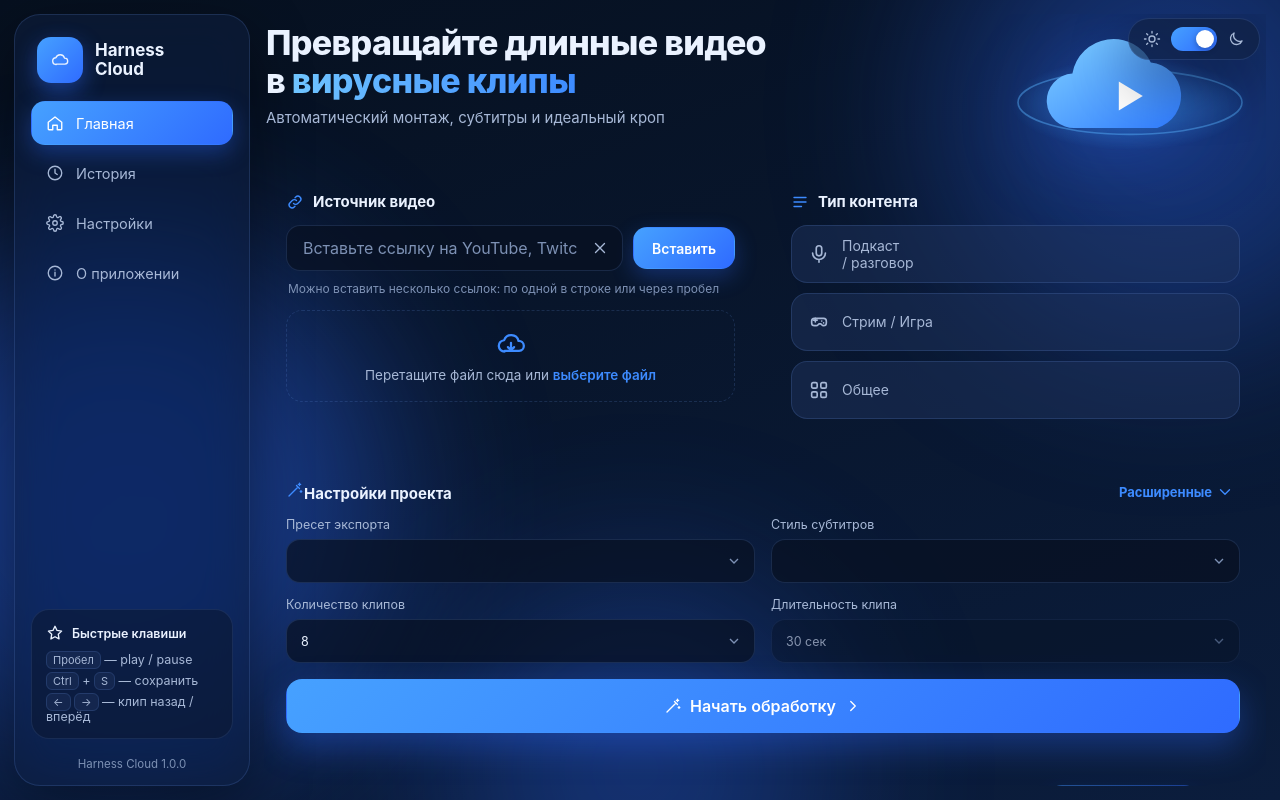
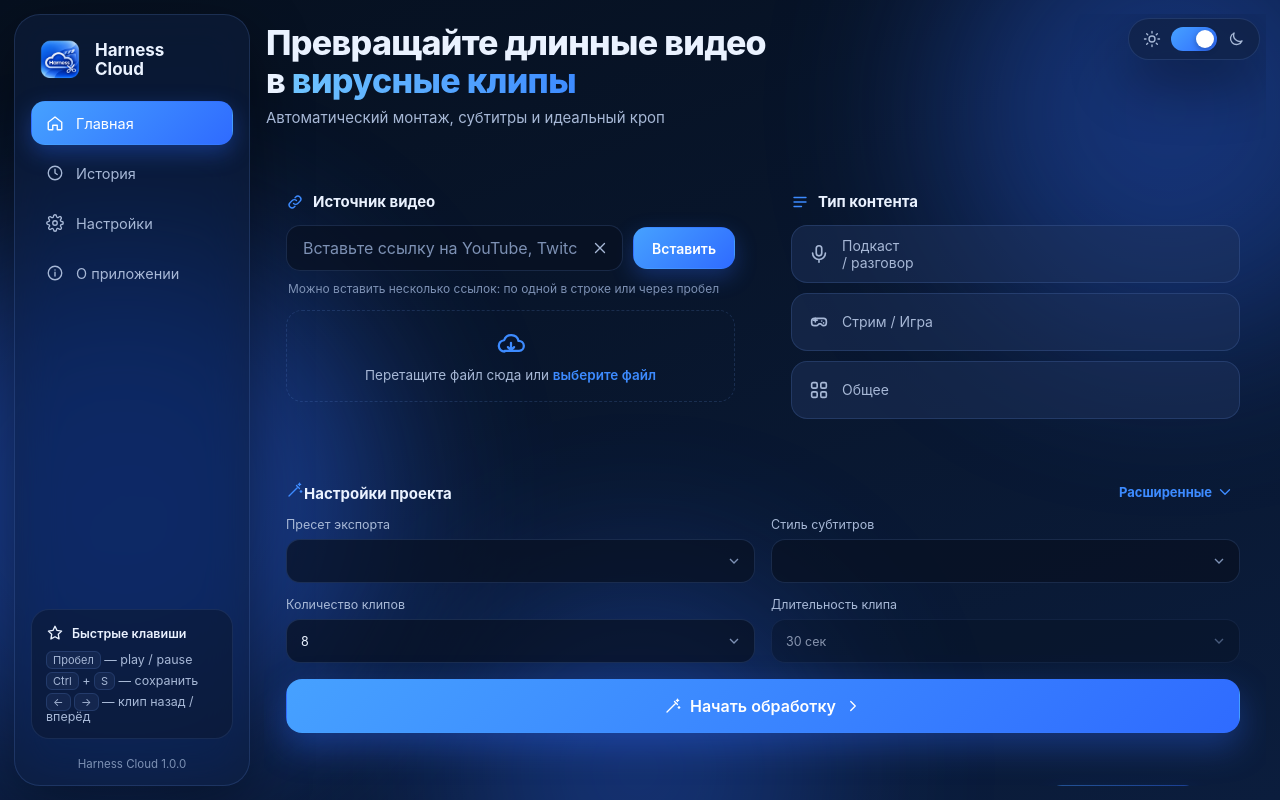
Before and after one commit to st1xbtw/klll, a plain HTML site: page harness-cloud/ui/index.html in a window 1280 px wide. Drawn offline with Linux system fonts and the light colour scheme; no server answers.

Commit message:
Harness Cloud: новая иконка приложения, убрано облако с главного экрана
- Логотип из макета в боковой панели вместо синего облака, фон-плашка убрана
- Иконка для exe (PyInstaller), установщика и вкладки браузера: ui/assets/icon.ico
- Иллюстрация-облако на главном экране удалена

Co-Authored-By: Claude Haiku 5.5 <noreply@anthropic.com>
Claude-Session: https://claude.ai/code/session_017gBEKSMgtxVEa8C1sT8cEh

```diff
--- a/harness-cloud/ui/index.html
+++ b/harness-cloud/ui/index.html
@@ -3,6 +3,7 @@
 <head>
   <meta charset="utf-8">
   <meta name="viewport" content="width=device-width, initial-scale=1">
+  <link rel="icon" href="assets/logo.png">
   <title>Harness Cloud</title>
   <link rel="stylesheet" href="/styles.css">
 </head>
@@ -12,7 +13,7 @@
   <div class="window" id="app">
     <aside class="sidebar glass">
       <div class="brand">
-        <div class="logo" data-icon="cloud"></div>
+        <img class="logo" src="assets/logo.png" alt="" width="46" height="46">
         <div class="brand-name">Harness<br>Cloud</div>
       </div>
       <nav class="nav">
@@ -47,22 +48,6 @@
             </label>
             <input type="checkbox" id="themeLight" hidden>
             <input type="checkbox" id="themeDark" hidden checked>
-          </div>
-          <div class="hero-art" aria-hidden="true">
-            <svg viewBox="0 0 320 200">
-              <defs>
-                <linearGradient id="hcg1" x1="0" y1="0" x2="1" y2="1">
-                  <stop offset="0" stop-color="#7fd0ff"/><stop offset="1" stop-color="#2f7bff"/>
-                </linearGradient>
-                <radialGradient id="hcg2" cx="0.5" cy="0.5" r="0.5">
-                  <stop offset="0" stop-color="#3ea2ff" stop-opacity=".55"/><stop offset="1" stop-color="#3ea2ff" stop-opacity="0"/>
-                </radialGradient>
-              </defs>
-              <ellipse cx="160" cy="120" rx="150" ry="58" fill="url(#hcg2)"/>
-              <ellipse cx="160" cy="118" rx="140" ry="40" fill="none" stroke="#5ab4ff" stroke-opacity=".45" stroke-width="2"/>
-              <path d="M92 150a34 34 0 0 1-4-68 52 52 0 0 1 98-14 42 42 0 0 1 8 82z" fill="url(#hcg1)"/>
-              <path d="M146 92l30 18-30 18z" fill="#fff"/>
-            </svg>
           </div>
         </header>
 
--- a/harness-cloud/ui/styles.css
+++ b/harness-cloud/ui/styles.css
@@ -93,10 +93,8 @@ kbd {
 }
 .brand { display: flex; align-items: center; gap: 12px; padding: 0 6px; }
 .logo {
-  width: 46px; height: 46px; border-radius: 14px; display: grid; place-items: center;
-  background: var(--accent-grad); box-shadow: 0 8px 22px rgba(47, 107, 255, .45);
+  width: 46px; height: 46px; display: block; object-fit: contain; background: none; box-shadow: none;
 }
-.logo svg { width: 26px; height: 26px; stroke: #fff; }
 .brand-name { font-weight: 700; font-size: 17px; line-height: 1.1; }
 .nav { display: flex; flex-direction: column; gap: 6px; }
 .nav-item {
@@ -125,8 +123,6 @@ kbd {
 .hero h1 { margin: 6px 0 8px; font-size: 34px; line-height: 1.12; font-weight: 800; letter-spacing: -.02em; }
 .hero .sub { margin: 0; color: var(--text-2); font-size: 15px; }
 .grad { background: linear-gradient(90deg, #6fc4ff, #3d8bff); -webkit-background-clip: text; background-clip: text; color: transparent; }
-.hero-art { position: absolute; right: 0; top: -10px; width: 340px; height: 210px; pointer-events: none; }
-.hero-art svg { width: 100%; height: 100%; filter: drop-shadow(0 16px 40px rgba(47, 107, 255, .35)); }
 .top-right { position: relative; z-index: 2; display: flex; align-items: center; gap: 10px; margin-left: auto; }
 
 .theme-toggle {
@@ -496,8 +492,7 @@ canvas#timeline { width: 100%; height: 54px; border-radius: 12px; background: va
       "editor   editor";
   }
   .editor-grid { grid-template-columns: 1fr 1fr; }
-  .hero-art { width: 260px; height: 160px; }
-}
+  }
 @media (max-width: 920px) {
   .window { grid-template-columns: 1fr; grid-template-rows: auto 1fr; height: 100vh; }
   .sidebar { flex-direction: row; flex-wrap: wrap; padding: 12px; }
@@ -505,8 +500,7 @@ canvas#timeline { width: 100%; height: 54px; border-radius: 12px; background: va
   .keys, .side-foot { display: none; }
   .dash { grid-template-columns: 1fr; grid-template-areas: "source" "type" "settings" "preview" "proc" "results" "editor"; }
   .editor-grid, .settings-grid, .adv, .settings-page { grid-template-columns: 1fr; }
-  .hero-art { display: none; }
-  .hero h1 { font-size: 26px; }
+    .hero h1 { font-size: 26px; }
 }
 @media (prefers-reduced-motion: reduce) {
   *, *::before, *::after { animation: none !important; transition: none !important; }
```
Also changed, not shown: harness-cloud/ui/assets/icon.ico (added), harness-cloud/ui/assets/logo.png (added), 2 other files.
